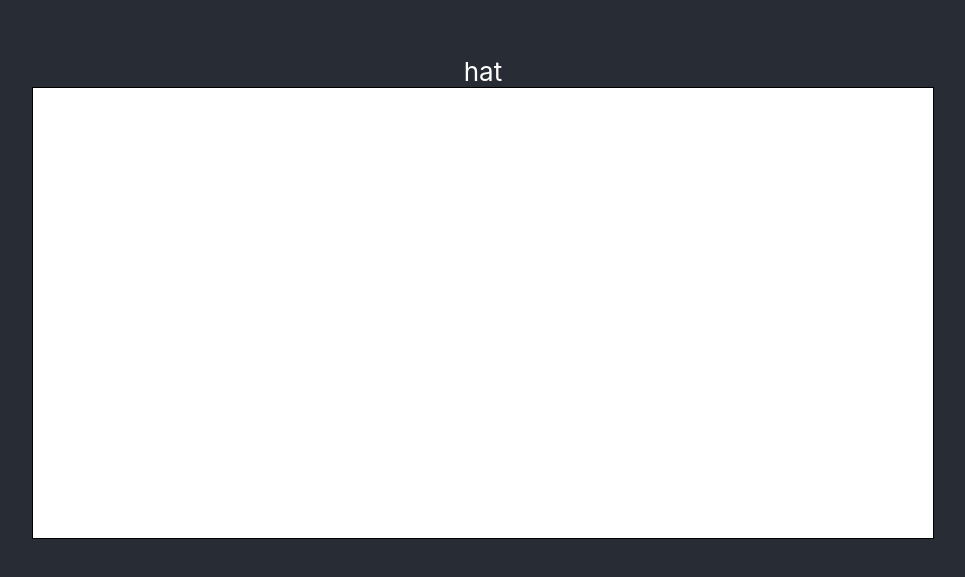
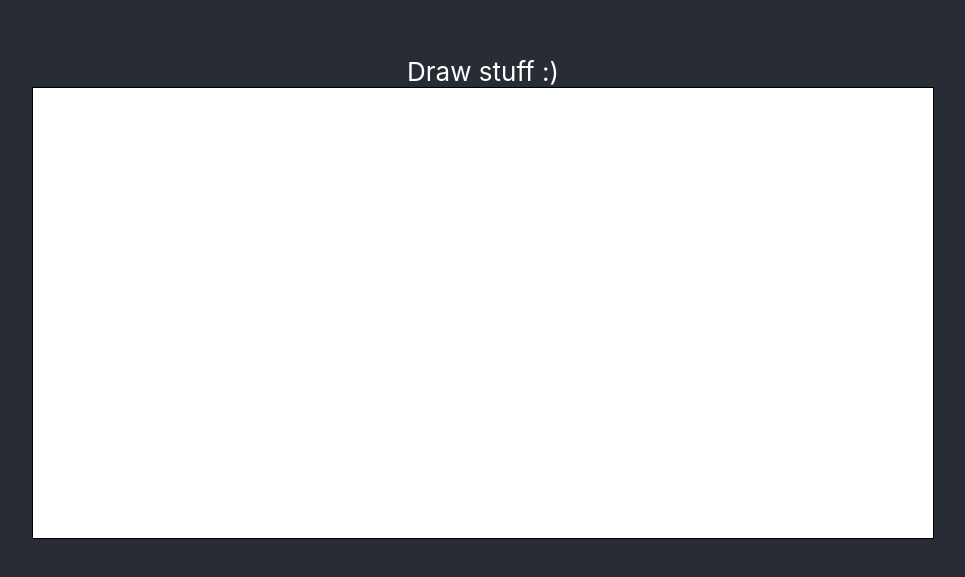
Before and after one commit to cavery8989/socketBoard, a React (Create React App) app in the folder client/: page / in a window 1280 px wide. Shown: the part 103-680 px from the top of the page, without its empty margins (157-1122 px from the left). Built offline with nearby package versions, Linux system fonts and the light colour scheme.

Commit message:
added deploy script

```diff
--- a/client/src/App.tsx
+++ b/client/src/App.tsx
@@ -85,7 +85,7 @@ function App() {
 
   return (
     <div className="App">
-      hat
+      Draw stuff :)
       <canvas
         width={`${300 * scale}px`}
         height={`${150 * scale}px`}
```
Also changed, not shown: 1 other file (tests, documents, lock files or other folders).
